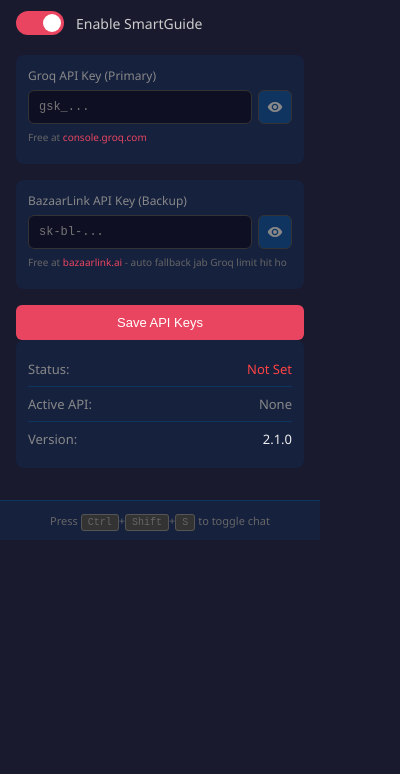
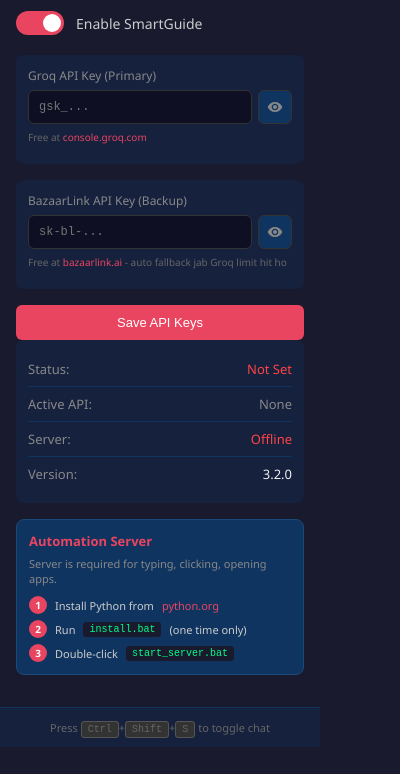
Before and after one commit to FitFocusHub/SmartGuide-AI, a browser extension: page browser-extension/popup/popup.html in a window 400 px wide. Shown: the part 70-844 px from the top of the page. Drawn offline with Linux system fonts and the light colour scheme.

Commit message:
v3.2: Easy server start - double-click bat files, install.bat, server status in popup

```diff
--- a/browser-extension/popup/popup.css
+++ b/browser-extension/popup/popup.css
@@ -274,3 +274,68 @@
     font-size: 10px;
     border: 1px solid #555;
 }
+
+.server-section {
+    background: #0f3460;
+    border-radius: 8px;
+    padding: 12px;
+    margin-bottom: 16px;
+    border: 1px solid #1a4a7a;
+}
+
+.server-section h3 {
+    font-size: 13px;
+    color: #e94560;
+    margin-bottom: 6px;
+}
+
+.server-section p {
+    font-size: 11px;
+    color: #888;
+    margin-bottom: 10px;
+}
+
+.server-steps {
+    display: flex;
+    flex-direction: column;
+    gap: 6px;
+}
+
+.step {
+    display: flex;
+    align-items: center;
+    gap: 8px;
+    font-size: 11px;
+    color: #ccc;
+}
+
+.step-num {
+    background: #e94560;
+    color: white;
+    width: 18px;
+    height: 18px;
+    border-radius: 50%;
+    display: flex;
+    align-items: center;
+    justify-content: center;
+    font-size: 10px;
+    font-weight: bold;
+    flex-shrink: 0;
+}
+
+.step code {
+    background: #1a1a2e;
+    padding: 2px 6px;
+    border-radius: 3px;
+    font-size: 10px;
+    color: #00ff88;
+}
+
+.step a {
+    color: #e94560;
+    text-decoration: none;
+}
+
+.step a:hover {
+    text-decoration: underline;
+}
--- a/browser-extension/popup/popup.html
+++ b/browser-extension/popup/popup.html
@@ -62,8 +62,24 @@
                     <span id="active-api" class="value">None</span>
                 </div>
                 <div class="info-row">
+                    <span class="label">Server:</span>
+                    <span id="server-status" class="value">Offline</span>
+                </div>
+                <div class="info-row">
                     <span class="label">Version:</span>
-                    <span class="value">2.1.0</span>
+                    <span class="value">3.2.0</span>
+                </div>
+            </div>
+
+            <div class="server-section">
+                <div class="server-info">
+                    <h3>Automation Server</h3>
+                    <p>Server is required for typing, clicking, opening apps.</p>
+                    <div class="server-steps">
+                        <div class="step"><span class="step-num">1</span> Install Python from <a href="https://www.python.org/downloads/" target="_blank">python.org</a></div>
+                        <div class="step"><span class="step-num">2</span> Run <code>install.bat</code> (one time only)</div>
+                        <div class="step"><span class="step-num">3</span> Double-click <code>start_server.bat</code></div>
+                    </div>
                 </div>
             </div>
         </div>
--- a/browser-extension/popup/popup.js
+++ b/browser-extension/popup/popup.js
@@ -13,13 +13,31 @@
     const toggleVisibilityBackupBtn = document.getElementById("toggle-visibility-backup");
     const keyStatus = document.getElementById("key-status");
     const activeApi = document.getElementById("active-api");
+    const serverStatus = document.getElementById("server-status");
 
-    chrome.storage.local.get(["enabled", "apiKey", "backupApiKey", "activeApi"], (result) => {
+    chrome.storage.local.get(["enabled", "apiKey", "backupApiKey", "activeApi", "serverStatus"], (result) => {
         enableToggle.checked = result.enabled !== false;
         if (result.apiKey) apiKeyInput.value = result.apiKey;
         if (result.backupApiKey) backupKeyInput.value = result.backupApiKey;
         updateStatus(result.apiKey, result.backupApiKey, result.activeApi);
+        updateServerStatus(result.serverStatus);
     });
+
+    chrome.storage.onChanged.addListener((changes) => {
+        if (changes.serverStatus) {
+            updateServerStatus(changes.serverStatus.newValue);
+        }
+    });
+
+    function updateServerStatus(status) {
+        if (status === "connected") {
+            serverStatus.textContent = "Online";
+            serverStatus.style.color = "#00ff88";
+        } else {
+            serverStatus.textContent = "Offline";
+            serverStatus.style.color = "#ff4444";
+        }
+    }
 
     enableToggle.addEventListener("change", () => {
         chrome.storage.local.set({ enabled: enableToggle.checked });
```
Also changed, not shown: README.md, 2 other files.
